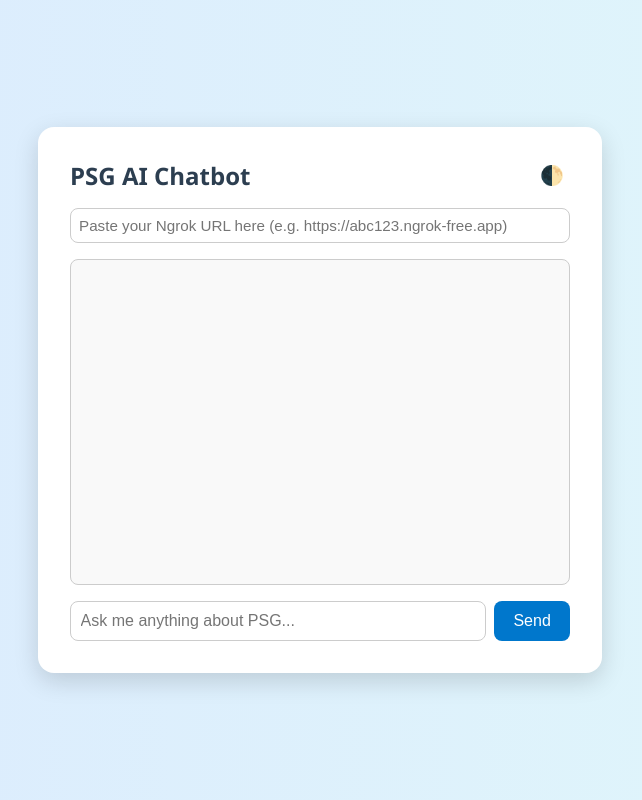
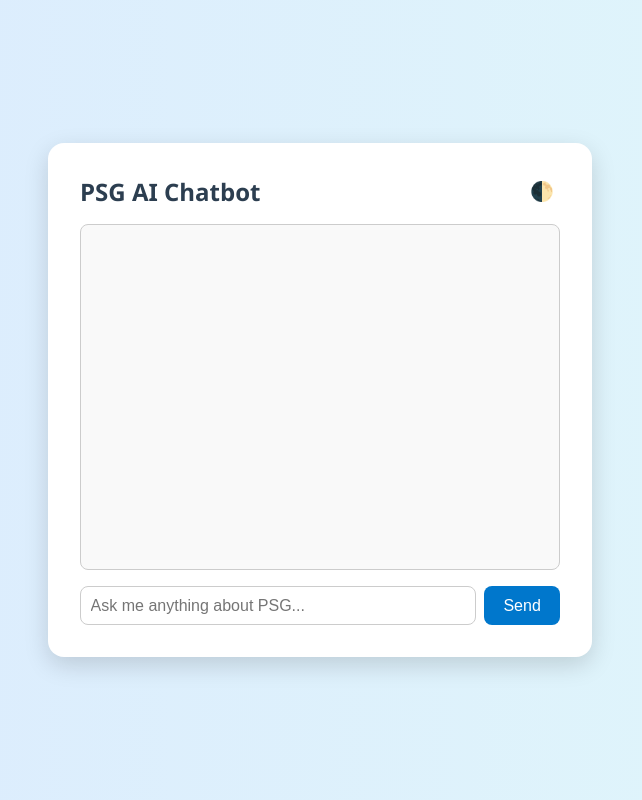
Before and after one commit to sankar0211/aichatbotpsg, a Flask app: page /chat in a window 1280 px wide. Shown: the whole page, without its empty margins (320-962 px from the left). Run offline with Flask 3, Linux system fonts and the light colour scheme; a user stored in the database is signed in.

Commit message:
fix: HTML Code error fix attempt: 1

```diff
--- a/templates/chat.html
+++ b/templates/chat.html
@@ -39,7 +39,7 @@
       box-shadow: 0 8px 24px rgba(0, 0, 0, 0.15);
       padding: 2rem;
       width: 100%;
-      max-width: 500px;
+      max-width: 480px;
       display: flex;
       flex-direction: column;
       transition: background 0.4s ease;
@@ -72,7 +72,7 @@
     }
 
     #chat-box {
-      height: 300px;
+      height: 320px;
       overflow-y: auto;
       border: 1px solid #ccc;
       border-radius: 8px;
@@ -169,12 +169,8 @@
       border-color: #666;
     }
 
-    #ngrok-url {
-      margin-bottom: 1rem;
-      padding: 0.5rem;
-      border-radius: 8px;
-      border: 1px solid #ccc;
-      font-size: 0.95rem;
+    body.dark-mode #user-input::placeholder {
+      color: #cccccc;
     }
 
     button[type="submit"] {
@@ -251,16 +247,12 @@
       PSG AI Chatbot
       <button id="theme-toggle">🌓</button>
     </h2>
-
-    <input type="text" id="ngrok-url" placeholder="Paste your Ngrok URL here (e.g. https://abc123.ngrok-free.app)" />
-
     <div id="chat-box">
       <div id="typing-indicator" style="display: none;" class="message-container">
         <img src="/static/images/bot-avatar.png" alt="Bot Avatar" class="bot-avatar">
         <div class="bot-msg"><span class="dot-typing"></span></div>
       </div>
     </div>
-
     <form id="chat-form">
       <input type="text" id="user-input" placeholder="Ask me anything about PSG..." required />
       <button type="submit">Send</button>
@@ -271,7 +263,6 @@
     const form = document.getElementById('chat-form');
     const chatBox = document.getElementById('chat-box');
     const userInput = document.getElementById('user-input');
-    const ngrokInput = document.getElementById('ngrok-url');
     const themeToggle = document.getElementById('theme-toggle');
     const typingIndicator = document.getElementById('typing-indicator');
 
@@ -282,21 +273,16 @@
     form.addEventListener('submit', async (e) => {
       e.preventDefault();
       const message = userInput.value.trim();
-      const baseURL = ngrokInput.value.trim();
-      if (!message || !baseURL) return;
-
+      if (!message) return;
       appendMessage('user', message);
       userInput.value = '';
       typingIndicator.style.display = 'flex';
       chatBox.scrollTop = chatBox.scrollHeight;
 
       try {
-        const response = await fetch(`${baseURL}/chat`, {
+        const response = await fetch('/chat', {
           method: 'POST',
-          headers: {
-            'Content-Type': 'application/json',
-            'ngrok-skip-browser-warning': 'true'
-          },
+          headers: { 'Content-Type': 'application/json' },
           body: JSON.stringify({ message })
         });
         const data = await response.json();
```
